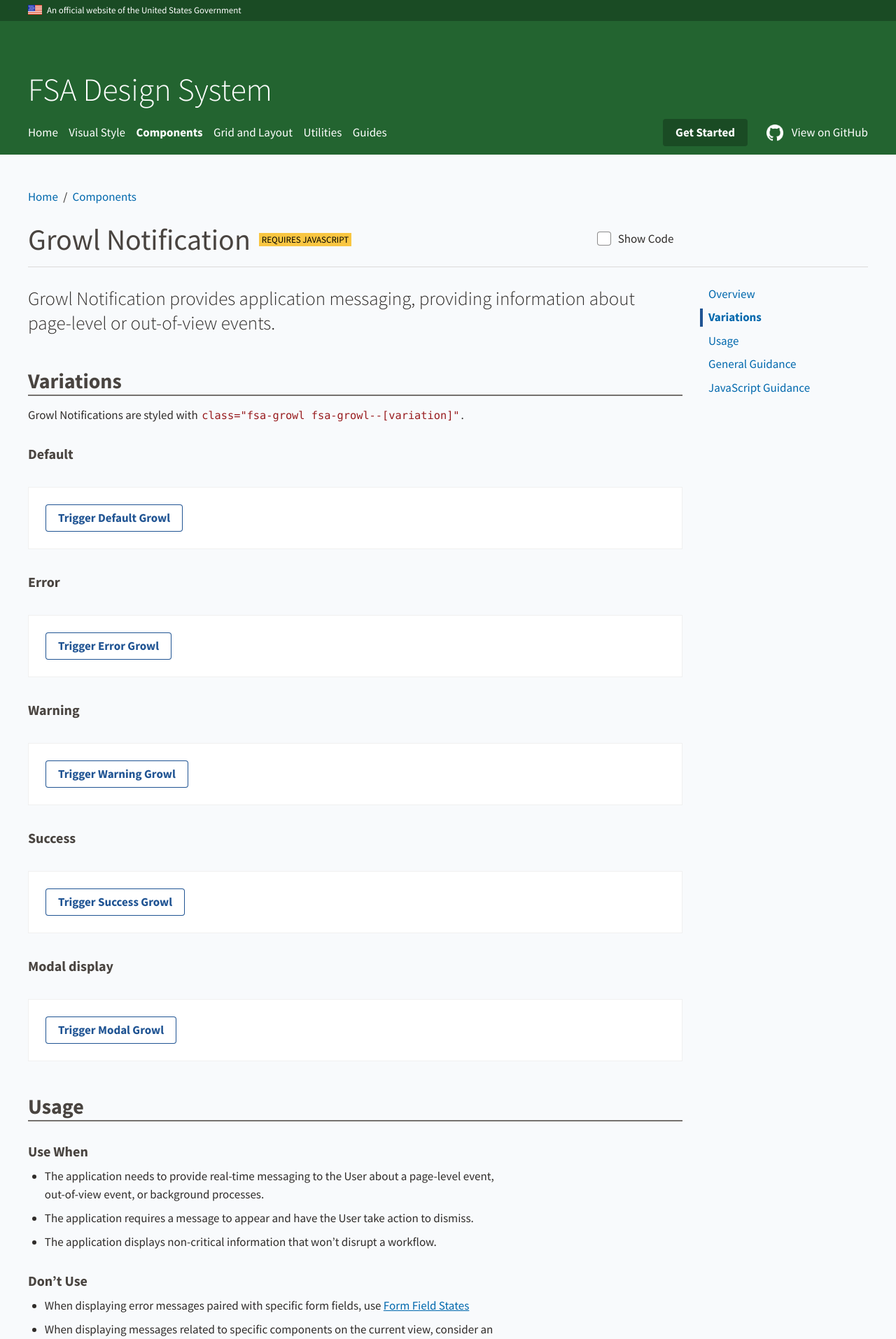
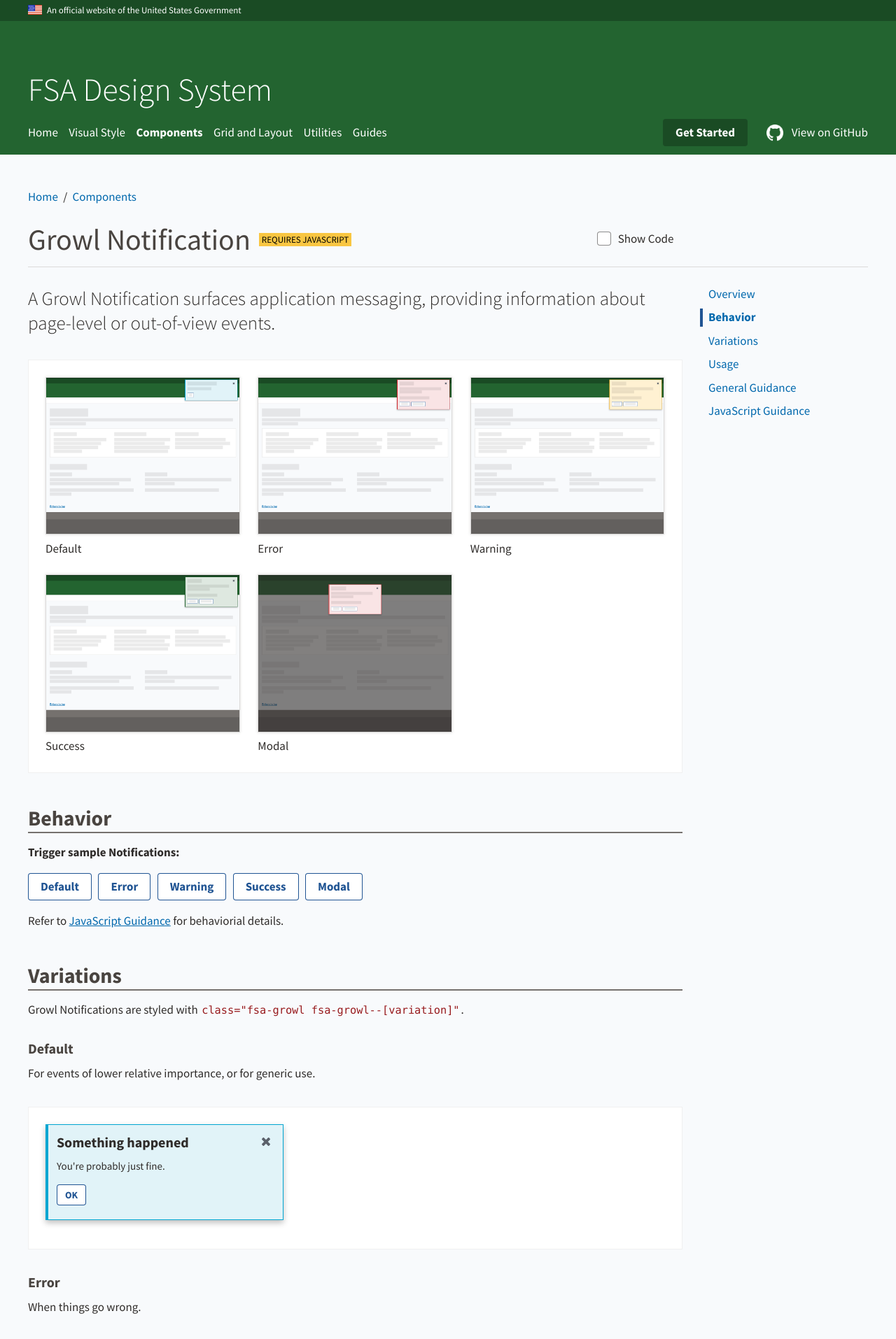
Before and after one commit to USDA-FSA/fsa-design-system, a Jekyll site: the page built from components/growl/index.md, in a window 1280 px wide. Shown: the top 1914 px of the page at 70% size. Built offline with Jekyll 4.4.1, drawn with Linux system fonts in a browser that asks for light colours; some of the changed text lies outside the part shown.

Commit message:
Added better Growl docs and visuals [closes #238]

````diff
--- a/_sass/other/_ds.shame.scss
+++ b/_sass/other/_ds.shame.scss
@@ -77,6 +77,11 @@
 
 }
 
+.ds-screen {
+  border: 1px solid $color-fsa-tertiary-200;
+  box-shadow: 0 0 $size-base transparentize($color-fsa-tertiary-200, .1);
+}
+
 .sr-only {
   @include sr-only;
 }
--- a/components/growl/index.md
+++ b/components/growl/index.md
@@ -2,7 +2,7 @@
 layout: page
 parent: "Components"
 title: "Growl Notification"
-intro: "Growl Notification provides application messaging, providing information about page-level or out-of-view events."
+intro: "A Growl Notification surfaces application messaging, providing information about page-level or out-of-view events."
 jump_menu: true
 title_label: 'Requires JavaScript'
 ---
@@ -80,14 +80,76 @@
   </div>
 </div>
 
+<div class="ds-preview">
+  <div class="fsa-grid">
+    <div class="fsa-grid__1/2 fsa-grid__1/3@m">
+      <figure class="fsa-m-b--s fsa-m-b--m@m">
+        <img class="ds-screen" src="{{ site.baseurl }}img/screen-growl--default.png" alt="Growl screen: default variation">
+        <figcaption>Default</figcaption>
+      </figure>
+    </div>
+    <div class="fsa-grid__1/2 fsa-grid__1/3@m">
+      <figure class="fsa-m-b--s fsa-m-b--m@m">
+        <img class="ds-screen" src="{{ site.baseurl }}img/screen-growl--error.png" alt="Growl screen: error variation">
+        <figcaption>Error</figcaption>
+      </figure>
+    </div>
+    <div class="fsa-grid__1/2 fsa-grid__1/3@m">
+      <figure class="fsa-m-b--s fsa-m-b--m@m">
+        <img class="ds-screen" src="{{ site.baseurl }}img/screen-growl--warning.png" alt="Growl screen: warning variation">
+        <figcaption>Warning</figcaption>
+      </figure>
+    </div>
+    <div class="fsa-grid__1/2 fsa-grid__1/3@m">
+      <figure class="fsa-m-b--s fsa-m-b--m@m fsa-m-b--none@l">
+        <img class="ds-screen" src="{{ site.baseurl }}img/screen-growl--success.png" alt="Growl screen: success variation">
+        <figcaption>Success</figcaption>
+      </figure>
+    </div>
+    <div class="fsa-grid__1/2 fsa-grid__1/3@m">
+      <figure class="fsa-m-b--s fsa-m-b--m@m fsa-m-b--none@l">
+        <img class="ds-screen" src="{{ site.baseurl }}img/screen-growl--modal.png" alt="Growl screen: modal variation">
+        <figcaption>Modal</figcaption>
+      </figure>
+    </div>
+  </div>
+</div>
+
+## Behavior
+
+**Trigger sample Notifications:**
+
+<button class="fsa-btn fsa-btn--secondary" data-behavior="growl-show" aria-controls="UNIQUE-ID-AC598060D7502E9E" aria-expanded="false" type="button">Default</button>
+<button class="fsa-btn fsa-btn--secondary" data-behavior="growl-show" aria-controls="UNIQUE-ID-832353AD65DB511B" aria-expanded="false" type="button">Error</button>
+<button class="fsa-btn fsa-btn--secondary" data-behavior="growl-show" aria-controls="UNIQUE-ID-BC33C95AA75A8E1C" aria-expanded="false" type="button">Warning</button>
+<button class="fsa-btn fsa-btn--secondary" data-behavior="growl-show" aria-controls="UNIQUE-ID-8A386E512C033F57" aria-expanded="false" type="button">Success</button>
+<button class="fsa-btn fsa-btn--secondary" data-behavior="growl-show whiteout-show" aria-controls="UNIQUE-ID-9469E21387FAF609" aria-expanded="false" type="button">Modal</button>
+
+Refer to [JavaScript Guidance](#javascript-guidance) for behaviorial details.
+
 ## Variations
 
 Growl Notifications are styled with `class="fsa-growl fsa-growl--[variation]"`.
 
 ### Default
 
+For events of lower relative importance, or for generic use.
+
 <div class="ds-preview">
-  <button class="fsa-btn fsa-btn--secondary" data-behavior="growl-show" aria-controls="UNIQUE-ID-AC598060D7502E9E" aria-expanded="false" type="button">Trigger Default Growl</button>
+  <div style="max-width: 340px;">
+    <div class="fsa-growl" id="UNIQUE-ID-AC598060D7502E9Efrf" aria-hidden="false" tabindex="0" role="dialog">
+      <div class="fsa-growl__hd">
+        <button class="fsa-growl__close" data-behavior="growl-dismiss" type="button"><img class="fsa-growl__close-icon" src="{{ site.baseurl }}img/close.svg" alt="close"></button>
+        <h2 class="fsa-growl__title">Something happened</h2>
+      </div>
+      <div class="fsa-growl__bd">
+        <p>You're probably just fine.</p>
+        <p>
+          <button data-behavior="growl-dismiss" class="fsa-btn fsa-btn--small fsa-btn--secondary" type="button">OK</button>
+        </p>
+      </div>
+    </div>
+  </div>
 </div>
 ```html
 <div class="fsa-growl-container">
@@ -108,8 +170,25 @@
 
 ### Error
 
+When things go wrong.
+
 <div class="ds-preview">
-  <button class="fsa-btn fsa-btn--secondary" data-behavior="growl-show" aria-controls="UNIQUE-ID-832353AD65DB511B" aria-expanded="false" type="button">Trigger Error Growl</button>
+  <div style="max-width: 340px;">
+    <div class="fsa-growl fsa-growl--error" id="UNIQUE-ID-832353AD65DB5frf" aria-hidden="false" tabindex="0" role="dialog">
+      <div class="fsa-growl__hd">
+        <button class="fsa-growl__close" data-behavior="growl-dismiss" type="button"><img class="fsa-growl__close-icon" src="{{ site.baseurl }}img/close.svg" alt="close"></button>
+        <h2 class="fsa-growl__title">Growl title</h2>
+      </div>
+      <div class="fsa-growl__bd">
+        <p>Message goes here if you like or something, <a href="link.html">with a link</a> if necessary.</p>
+        <p>And another line here for kicks.</p>
+        <p>
+          <button data-behavior="growl-dismiss" class="fsa-btn fsa-btn--small fsa-btn--secondary" type="button">Button</button>
+          <a class="fsa-btn fsa-btn--small fsa-btn--secondary" href="link.html">Button link</a>
+        </p>
+      </div>
+    </div>
+  </div>
 </div>
 ```html
 <div class="fsa-growl-container">
@@ -130,12 +209,27 @@
 </div>
 ```
 
-
-
 ### Warning
 
+For events that require user attention.
+
 <div class="ds-preview">
-  <button class="fsa-btn fsa-btn--secondary" data-behavior="growl-show" aria-controls="UNIQUE-ID-BC33C95AA75A8E1C" aria-expanded="false" type="button">Trigger Warning Growl</button>
+  <div style="max-width: 340px;">
+    <div class="fsa-growl fsa-growl--warning" id="UNIQUE-ID-BC33C95AA75A8E1Cfrf" aria-hidden="false" tabindex="0" role="dialog">
+      <div class="fsa-growl__hd">
+        <button class="fsa-growl__close" data-behavior="growl-dismiss" type="button"><img class="fsa-growl__close-icon" src="{{ site.baseurl }}img/close.svg" alt="close"></button>
+        <h2 class="fsa-growl__title">Growl title</h2>
+      </div>
+      <div class="fsa-growl__bd">
+        <p>Message goes here if you like or something, <a href="link.html">with a link</a> if necessary.</p>
+        <p>And another line here for kicks.</p>
+        <p>
+          <button data-behavior="growl-dismiss" class="fsa-btn fsa-btn--small fsa-btn--secondary" type="button">Button</button>
+          <a class="fsa-btn fsa-btn--small fsa-btn--secondary" href="link.html">Button link</a>
+        </p>
+      </div>
+    </div>
+  </div>
 </div>
 ```html
 <div class="fsa-growl-container">
@@ -156,11 +250,27 @@
 </div>
 ```
 
-
 ### Success
 
+For reporting of a successful end of an operation or action.
+
 <div class="ds-preview">
-  <button class="fsa-btn fsa-btn--secondary" data-behavior="growl-show" aria-controls="UNIQUE-ID-8A386E512C033F57" aria-expanded="false" type="button">Trigger Success Growl</button>
+  <div style="max-width: 340px;">
+    <div class="fsa-growl fsa-growl--success" id="UNIQUE-ID-8A386E512C033F57frf" aria-hidden="false" tabindex="0" role="dialog">
+      <div class="fsa-growl__hd">
+        <button class="fsa-growl__close" data-behavior="growl-dismiss" type="button"><img class="fsa-growl__close-icon" src="{{ site.baseurl }}img/close.svg" alt="close"></button>
+        <h2 class="fsa-growl__title">Growl title</h2>
+      </div>
+      <div class="fsa-growl__bd">
+        <p>Message goes here if you like or something, <a href="link.html">with a link</a> if necessary.</p>
+        <p>And another line here for kicks.</p>
+        <p>
+          <button data-behavior="growl-dismiss" class="fsa-btn fsa-btn--small fsa-btn--secondary" type="button">Button</button>
+          <a class="fsa-btn fsa-btn--small fsa-btn--secondary" href="link.html">Button link</a>
+        </p>
+      </div>
+    </div>
+  </div>
 </div>
 ```html
 <div class="fsa-growl-container">
@@ -181,11 +291,14 @@
 </div>
 ```
 
+### Modal
 
-### Modal display
+To prompt users before further action or operation may proceed.
+
+More often displayed as `fsa-growl--error`, though other style variations (e.g. Default, Warning, Success) may be contextually appropriate.
 
 <div class="ds-preview">
-  <button class="fsa-btn fsa-btn--secondary" data-behavior="growl-show whiteout-show" aria-controls="UNIQUE-ID-9469E21387FAF609" aria-expanded="false" type="button">Trigger Modal Growl</button>
+  <img class="ds-screen" src="{{ site.baseurl }}img/screen-growl--modal.png" alt="Growl screen: modal variation">
 </div>
 ```html
 <!-- PLACE JUST BELOW BODY START TAG AT THE BEGINNING OF DOCUMENT -->
@@ -209,7 +322,6 @@
   </div>
 </div>
 ```
-
 
 ## Usage
 
````
Also changed, not shown: css/fsa-design-system.css, css/fsa-design-system.min.css, img/screen-growl--default.png (added), img/screen-growl--error.png (added), img/screen-growl--modal.png (added), img/screen-growl--success.png (added), img/screen-growl--warning.png (added), 2 other files.
